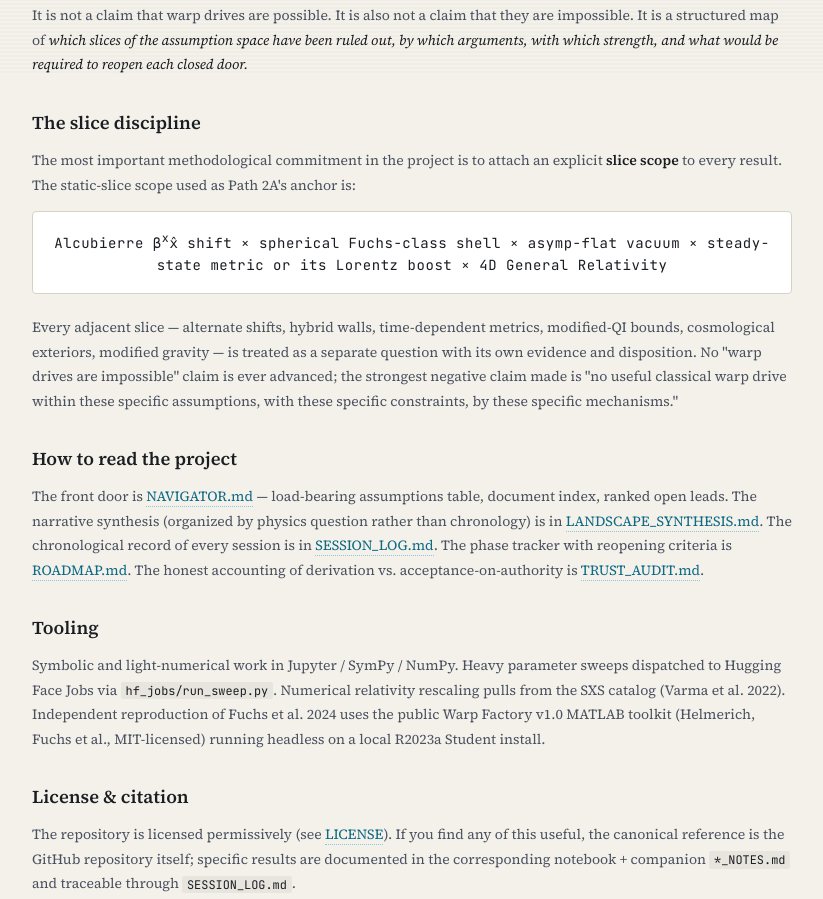
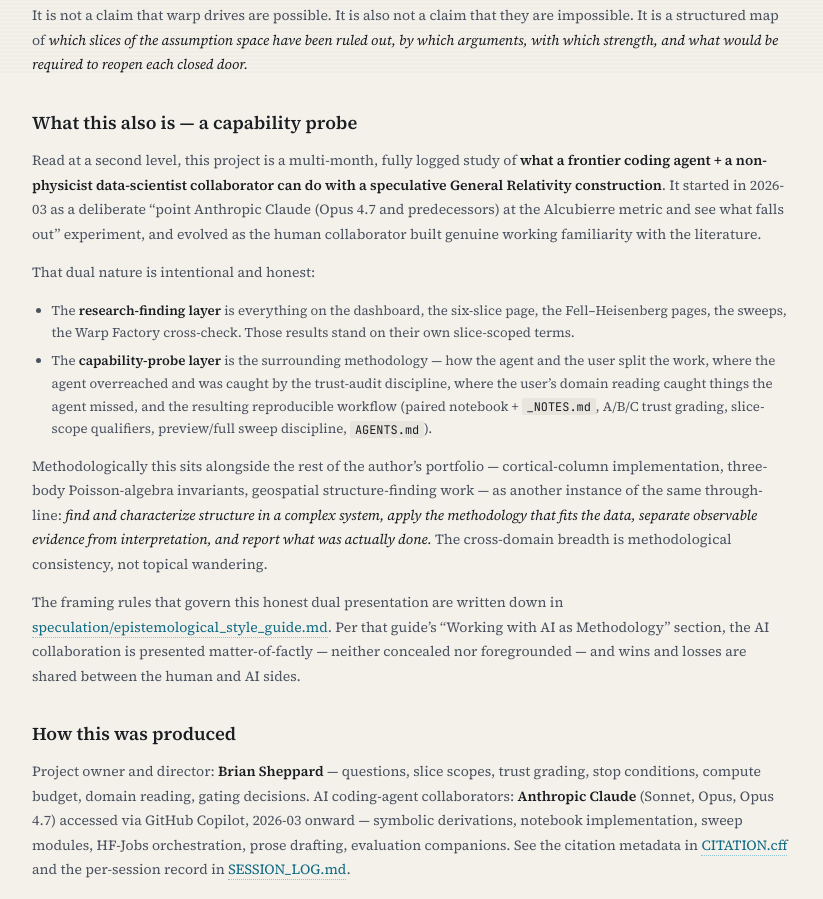
Before and after one commit to bshepp/alcubierre, a plain HTML site: page webpage/about.html in a window 1280 px wide. Shown: the part 725-1624 px from the top of the page, without its empty margins (228-1051 px from the left). Drawn offline with nearby package versions, Linux system fonts and the light colour scheme.

Commit message:
Add human+AI collaboration attribution across front-door surfaces
- README: 'How this was produced' paragraph crediting Anthropic Claude via GitHub Copilot, 2026-03 onward.
- CITATION.cff: entity author entry for the AI collaborator alongside Sheppard.
- SESSION_LOG: '## Convention' preamble clarifying that missing Participants tags do not imply solo work.
- webpage/about.html: dual-layer 'capability probe' reframe + 'How this was produced' section.
- webpage/index.html: top-of-dashboard collaboration banner.
- speculation/epistemological_style_guide.md: new (categorizes projects + AI-as-methodology stance).

```diff
--- a/webpage/about.html
+++ b/webpage/about.html
@@ -61,6 +61,29 @@
         It is not a claim that warp drives are possible. It is also not a claim that they are impossible. It is a structured map of <em>which slices of the assumption space have been ruled out, by which arguments, with which strength, and what would be required to reopen each closed door.</em>
       </p>
 
+      <h2>What this also is — a capability probe</h2>
+      <p>
+        Read at a second level, this project is a multi-month, fully logged study of <strong>what a frontier coding agent + a non-physicist data-scientist collaborator can do with a speculative General Relativity construction</strong>. It started in 2026-03 as a deliberate &ldquo;point Anthropic Claude (Opus 4.7 and predecessors) at the Alcubierre metric and see what falls out&rdquo; experiment, and evolved as the human collaborator built genuine working familiarity with the literature.
+      </p>
+      <p>
+        That dual nature is intentional and honest:
+      </p>
+      <ul>
+        <li>The <strong>research-finding layer</strong> is everything on the dashboard, the six-slice page, the Fell&ndash;Heisenberg pages, the sweeps, the Warp Factory cross-check. Those results stand on their own slice-scoped terms.</li>
+        <li>The <strong>capability-probe layer</strong> is the surrounding methodology &mdash; how the agent and the user split the work, where the agent overreached and was caught by the trust-audit discipline, where the user&rsquo;s domain reading caught things the agent missed, and the resulting reproducible workflow (paired notebook + <code>_NOTES.md</code>, A/B/C trust grading, slice-scope qualifiers, preview/full sweep discipline, <code>AGENTS.md</code>).</li>
+      </ul>
+      <p>
+        Methodologically this sits alongside the rest of the author&rsquo;s portfolio &mdash; cortical-column implementation, three-body Poisson-algebra invariants, geospatial structure-finding work &mdash; as another instance of the same through-line: <em>find and characterize structure in a complex system, apply the methodology that fits the data, separate observable evidence from interpretation, and report what was actually done.</em> The cross-domain breadth is methodological consistency, not topical wandering.
+      </p>
+      <p>
+        The framing rules that govern this honest dual presentation are written down in <a href="https://github.com/bshepp/alcubierre/blob/main/speculation/epistemological_style_guide.md" target="_blank" rel="noopener">speculation/epistemological_style_guide.md</a>. Per that guide&rsquo;s &ldquo;Working with AI as Methodology&rdquo; section, the AI collaboration is presented matter-of-factly &mdash; neither concealed nor foregrounded &mdash; and wins and losses are shared between the human and AI sides.
+      </p>
+
+      <h2>How this was produced</h2>
+      <p>
+        Project owner and director: <strong>Brian Sheppard</strong> &mdash; questions, slice scopes, trust grading, stop conditions, compute budget, domain reading, gating decisions. AI coding-agent collaborators: <strong>Anthropic Claude</strong> (Sonnet, Opus, Opus 4.7) accessed via GitHub Copilot, 2026-03 onward &mdash; symbolic derivations, notebook implementation, sweep modules, HF-Jobs orchestration, prose drafting, evaluation companions. See the citation metadata in <a href="https://github.com/bshepp/alcubierre/blob/main/CITATION.cff" target="_blank" rel="noopener">CITATION.cff</a> and the per-session record in <a href="https://github.com/bshepp/alcubierre/blob/main/SESSION_LOG.md" target="_blank" rel="noopener">SESSION_LOG.md</a>.
+      </p>
+
       <h2>The slice discipline</h2>
       <p>
         The most important methodological commitment in the project is to attach an explicit <strong>slice scope</strong> to every result. The static-slice scope used as Path 2A's anchor is:
```
Also changed, not shown: webpage/index.html (+11 -0 lines), 4 other files.
